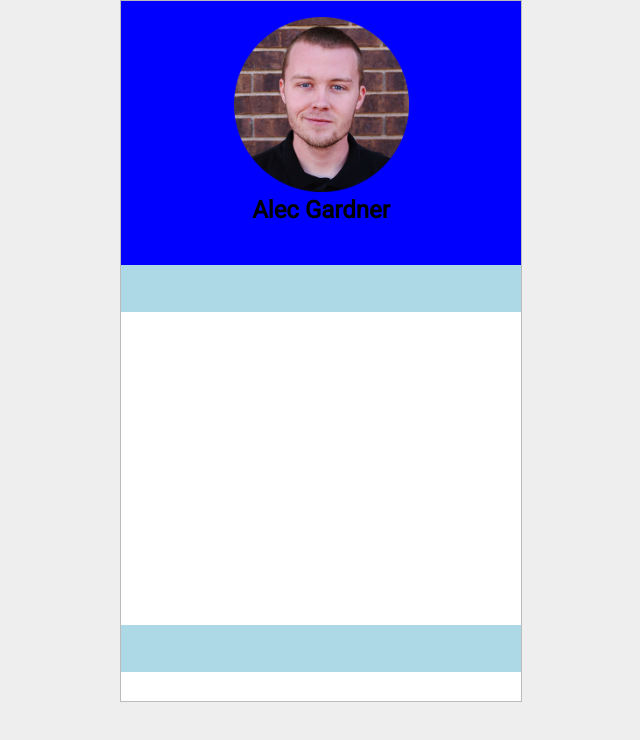
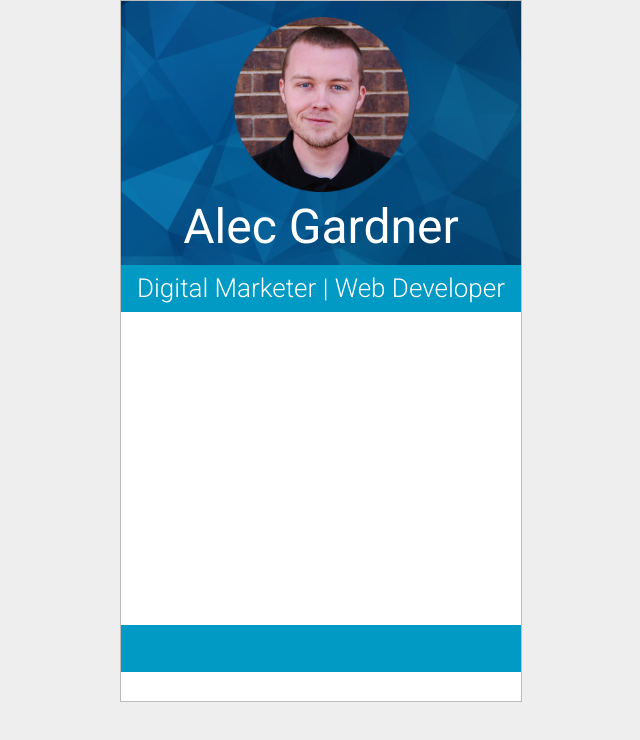
Before and after one commit to gardneralec/ag_business_cards, a React (Create React App) app: page / in a window 1280 px wide. Shown: the top 740 px of the page, without its empty margins (319-959 px from the left). Built offline with nearby package versions, Linux system fonts and the light colour scheme.

Commit message:
Finished Header
Styled header elements and completed header

```diff
--- a/src/App.js
+++ b/src/App.js
@@ -1,13 +1,13 @@
 import React, { Component } from 'react';
-import logo from './logo.svg';
-import HeadIMG from './Alec_Headshot.png';
-
+import headIMG from './Alec_Headshot.png';
+import headerBG from './Blue_Polygon_background-01.png';
 import styled from 'styled-components';
 
 const PageContainer = styled.div `
   width: 100vw;
   height: 100vh;
   background-color: #eeeeee;
+  overflow-y: scroll;
 `;
 
 const CardContainer = styled.div `
@@ -25,7 +25,8 @@ const CardContainer = styled.div `
 const Header = styled.div `
   width: 400px;
   height: 264px;
-  background-color: blue;
+  background: darkblue url("${headerBG}") no-repeat center center;
+  background-size: cover;
 `;
 
 const HeaderBox = styled.div `
@@ -38,15 +39,29 @@ const HeaderBox = styled.div `
   }
 
   > h1 {
-    font-size: 24px;
-    margin: 0;
+    font-size: 48px;
+    margin-bottom: 0;
+    margin-top: 7px;
+    font-weight: 400;
+    color: #ffffff;
+    line-height: 100%
   }
 `;
 
 const Callout = styled.div `
   height: 47px;
   width: 400px;
-  background-color: lightblue;
+  background-color: #009ac5;
+
+  > h3 {
+    font-size: 26px;
+    margin: 0;
+    text-align: center;
+    line-height: 100%;
+    font-weight: 300;
+    color: #ffffff;
+    padding-top: 10px;
+  }
 `;
 
 const ImageCallout = Callout.extend `
@@ -80,13 +95,15 @@ class App extends Component {
         <CardContainer>
           <Header>
             <HeaderBox>
-              <img src={HeadIMG} alt="Alec Gardner Headshot"/>
+              <img src={headIMG} alt="Alec Gardner Headshot"/>
               <h1>Alec Gardner</h1>
             </HeaderBox>
           </Header>
-          <Callout></Callout>
+          <Callout>
+            <h3>Digital Marketer | Web Developer</h3>
+          </Callout>
           <Body></Body>
-          <Callout></Callout>
+          <ImageCallout></ImageCallout>
           <Footer/>
         </CardContainer>
       </PageContainer>
```
Also changed, not shown: src/Blue_Polygon_background-01.png (added).
